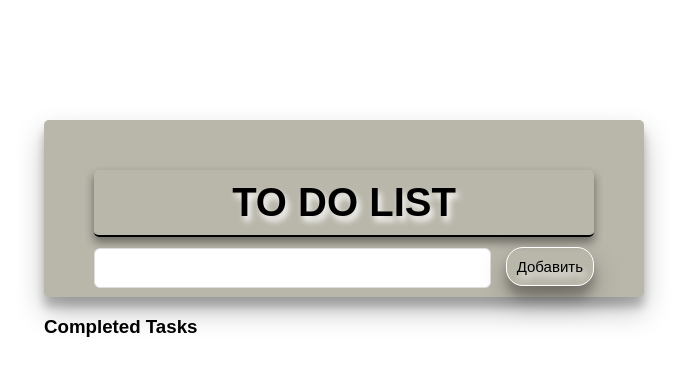
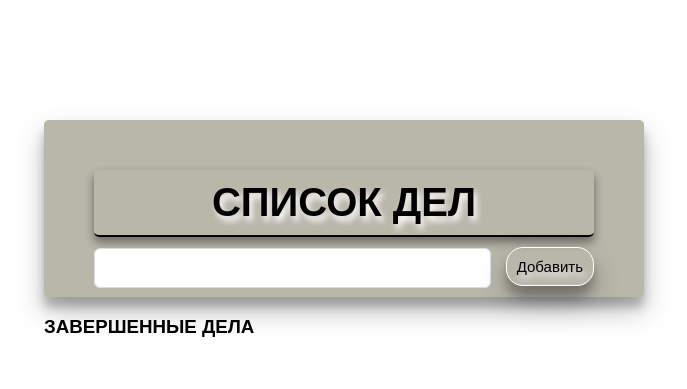
Before and after one commit to MercyMen/Project, a plain HTML site: page HTML/index.html in a window 1280 px wide. Shown: the whole page, without its empty margins (296-983 px from the left). Drawn offline with Linux system fonts and the light colour scheme.

Commit message:
Update index.html

```diff
--- a/HTML/index.html
+++ b/HTML/index.html
@@ -3,6 +3,7 @@
 <head>
     <meta charset="UTF-8">
     <title>Список дел</title>
+    <meta name="viewport" content="width=device-width, initial-scale=1.0, shrink-to-fit=no">
     <link rel="stylesheet" href="material-icons.css">
     <link rel="stylesheet" href="main.css">
 </head>
@@ -10,13 +11,13 @@
 <div id="root">
     <div class="container">
         <div class="header">
-            <h3 id="Begin">To Do list</h3>
-            <input id="new-task" type="text" onkeyup="this.value=this.value.replace(/^\s/,'')"><button id="add">Добавить</button>
+            <h3 id="Begin">СПИСОК ДЕЛ</h3>
+            <input id="new-task" type="text" onkeyup="this.value=this.value.replace(/^\s*/,'')"><button id="add">Добавить</button>
         </div>
             <ul id="unfinished-tasks">
             </ul>
 
-        <h3 id="FInished">Completed Tasks</h3>
+        <h3 id="FInished">ЗАВЕРШЕННЫЕ ДЕЛА</h3>
         <ul id="finished-tasks">
         </ul>
     </div>
```
